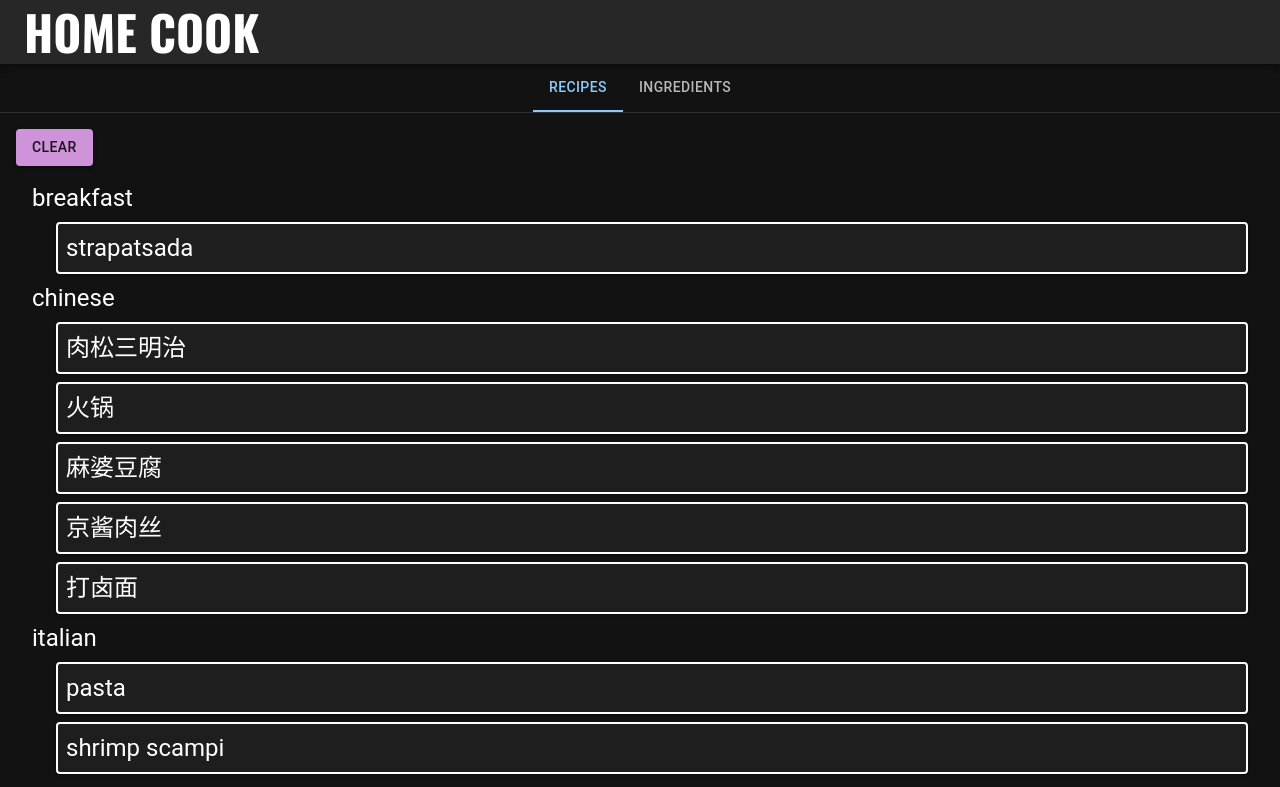
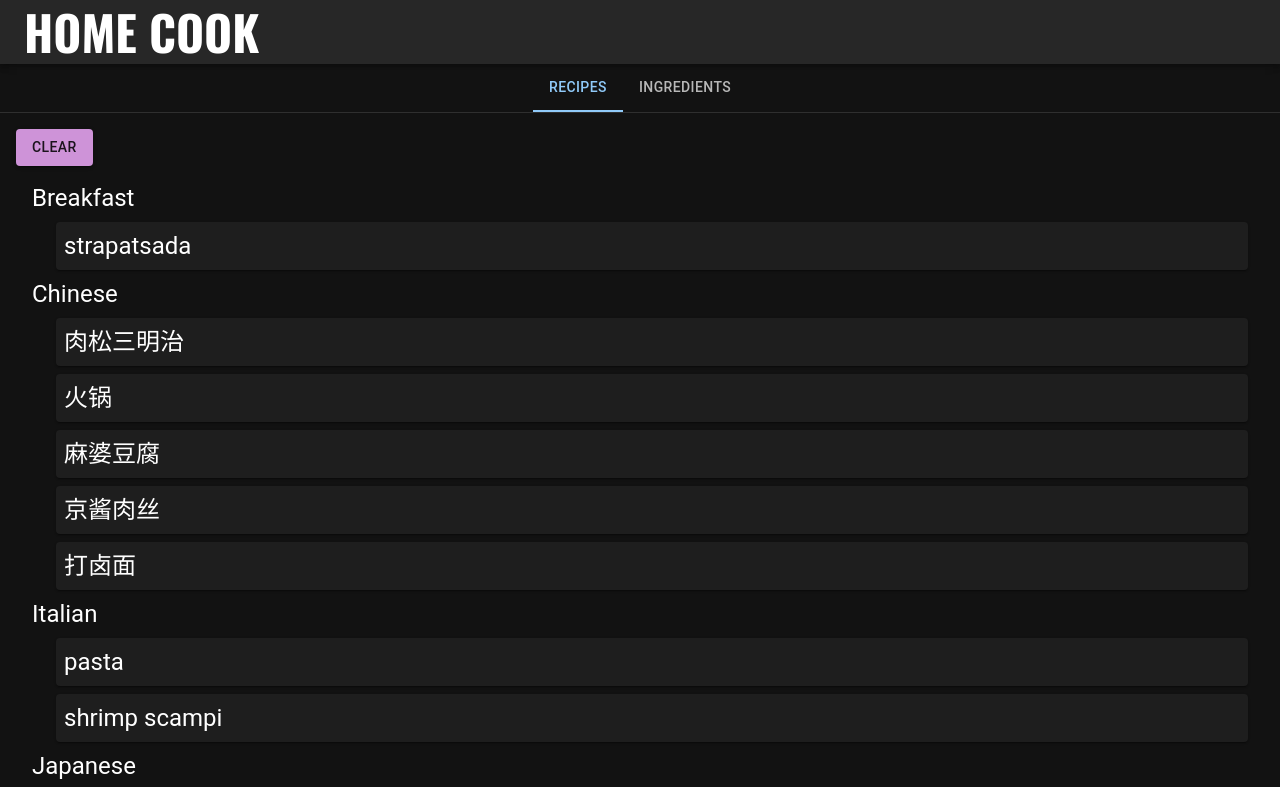
Before and after one commit to Borghese-Gladiator/next-pwa-home-cooking, a Next.js app in the folder app/: page / in a window 1280 px wide. Shown: the top 787 px of the page. Built offline with nearby package versions, Linux system fonts and the light colour scheme.

Commit message:
fix: index - border when selected

```diff
--- a/app/src/pages/index.js
+++ b/app/src/pages/index.js
@@ -4,7 +4,7 @@ import Image from 'next/image'
 import { Inter } from 'next/font/google'
 
 import { Box, Button, Card, CardActionArea, Checkbox, Chip, Grid, IconButton, List, ListItem, ListItemText, Paper, Stack, Tab, Tabs, Typography, useTheme } from '@mui/material'
-import { isEmpty } from 'lodash';
+import { capitalize, isEmpty } from 'lodash';
 import { ToastContainer, toast } from 'react-toastify';
 import { v4 as uuidv4 } from 'uuid';
 
@@ -193,7 +193,7 @@ export default function Home() {
             {Object.entries(recipeGroups).map(([cuisine, recipeList], idx) => (
               <Box key={generateKey(cuisine)}>
                 <Typography variant="h5">
-                  {cuisine}
+                  {capitalize(cuisine)}
                 </Typography>
                 {recipeList.map(({ name }) => {
                   const isSelected = selectedRecipes.includes(name);
@@ -205,8 +205,8 @@ export default function Home() {
                         mt: 1,
                         ml: 3,
                         p: 1,
-                        border: 2,
-                        borderColor: isSelected ? "primary.main" : "",
+                        border: isSelected ? 3 : 0,
+                        // borderColor: isSelected ? "" : "",
                         backgroundColor: isSelected ? "primary.main" : "",
                         color: isSelected ? theme.palette.getContrastText(theme.palette.primary.main) : "",
                       }}>
```
